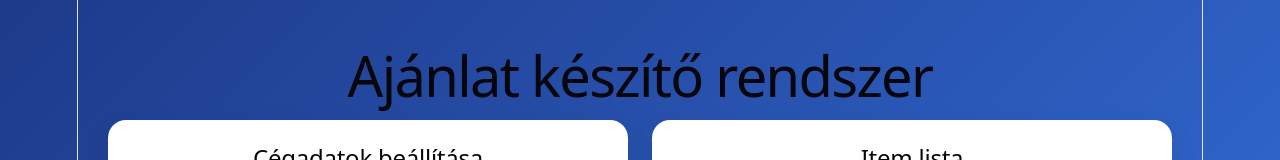
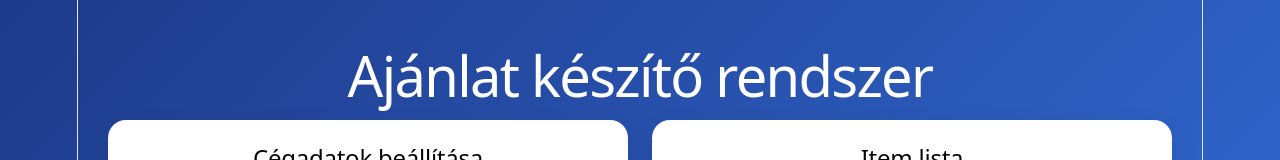
Before and after one commit to fearthesanset-star/ajanlat-frontend, a React app: page /app in a window 1280 px wide. Shown: the top 160 px of the page. Built offline with nearby package versions, Linux system fonts and the light colour scheme; no server answers; the HTML template or start-up script is replaced by a standard one.

Commit message:
fix title color

```diff
--- a/src/AppMain.css
+++ b/src/AppMain.css
@@ -10,6 +10,11 @@
   padding: 30px;
   max-width: 1400px;
   margin: 0 auto;
+}
+
+.main-title {
+  color: white;
+  text-align: center;
 }
 
 /* fő cím */
--- a/src/AppMain.jsx
+++ b/src/AppMain.jsx
@@ -360,7 +360,7 @@
 
   return (
     <div>
-      <h1>Ajánlat készítő rendszer</h1>
+     <h1 className="main-title">Ajánlat készítő rendszer</h1>
 
       <div className="grid">
         <div>
```
